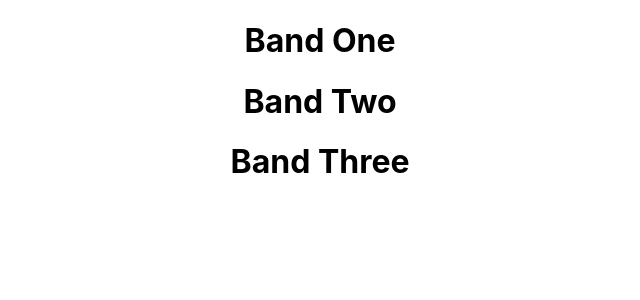
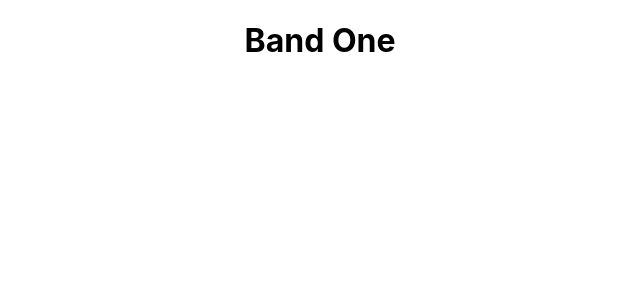
Before and after one commit to precto1285/changethebandReacto, a React (Create React App) app in the folder change-band/: page / in a window 1280 px wide. Shown: the top 300 px of the page, without its empty margins (320-960 px from the left). Built offline with nearby package versions, Linux system fonts and the light colour scheme.

Commit message:
creating more components

```diff
--- a/change-band/src/App.js
+++ b/change-band/src/App.js
@@ -1,16 +1,12 @@
 import React, { Component } from 'react';
 import './App.css';
 import BandOne from './BandOne';
-import BandTwo from './BandTwo';
-import BandThree from './BandThree';
 
 class App extends Component {
   render() {
     return (
       <div className="App">
         <BandOne />
-        <BandTwo />
-        <BandThree />
       </div>
     );
   }
--- a/change-band/src/BandOne.js
+++ b/change-band/src/BandOne.js
@@ -1,6 +1,14 @@
-import React from 'react';
+import React, { useState } from 'react';
 
-const BandOne = () => {
+const BandOne = props => {
+  const [bandState, setBandState] = useState(
+    {
+      band: [
+        'Bonehead', 'Space Craft Time Machine', 'Styrophome', 'The After Sessions', 'Kapoteng Bakal', 'CircaSonic', 'The Edge', 'Three Headed Dog', 'Maximum Rock n Roll Quartet'],
+      bandmember: ['Dino Navarra', 'Chico Cristobal', 'Paul Lacsamana', 'Monjo Balinghasay', 'Rich Recto', 'Pepoy Songco', 'Malek Lopez', 'Paul Zialcita', 'Jeremiah Chavez', 'Dean Robinson', 'Garin Wolfe', 'Chris Burns', 'Perfecto De Castro', 'David Aguirre', 'Basti Artadi', 'Tim De Ramos', 'John Vons', 'Hank Barun', 'David Fuller', 'Bucky Handley', 'Jonathan Berghouse', 'Wolf Gemora', 'Adrian Marquez-Barrios'],
+      style: ['Hard Rock', 'Pop Rock', 'Funk Rock', 'Alternative']
+    }
+  )
   return (
     <h1>Band One</h1>
   )
--- a/change-band/src/BandThree.js
+++ /dev/null
@@ -1,9 +0,0 @@
-import React from 'react';
-
-const BandThree = () => {
-  return (
-    <h1>Band Three</h1>
-  )
-}
-
-export default BandThree;
--- a/change-band/src/BandTwo.js
+++ /dev/null
@@ -1,9 +0,0 @@
-import React from 'react';
-
-const BandTwo = () => {
-  return (
-    <h1>Band Two</h1>
-  )
-}
-
-export default BandTwo;
--- a/change-band/src/index.js
+++ b/change-band/src/index.js
@@ -6,7 +6,5 @@ import * as serviceWorker from './serviceWorker';
 
 ReactDOM.render(<App />, document.getElementById('root'));
 
-// If you want your app to work offline and load faster, you can change
-// unregister() to register() below. Note this comes with some pitfalls.
-// Learn more about service workers: http://bit.ly/CRA-PWA
+
 serviceWorker.unregister();
```
Also changed, not shown: change-band/src/SubComp/BandOneSub.js (added, +11 -0 lines).
